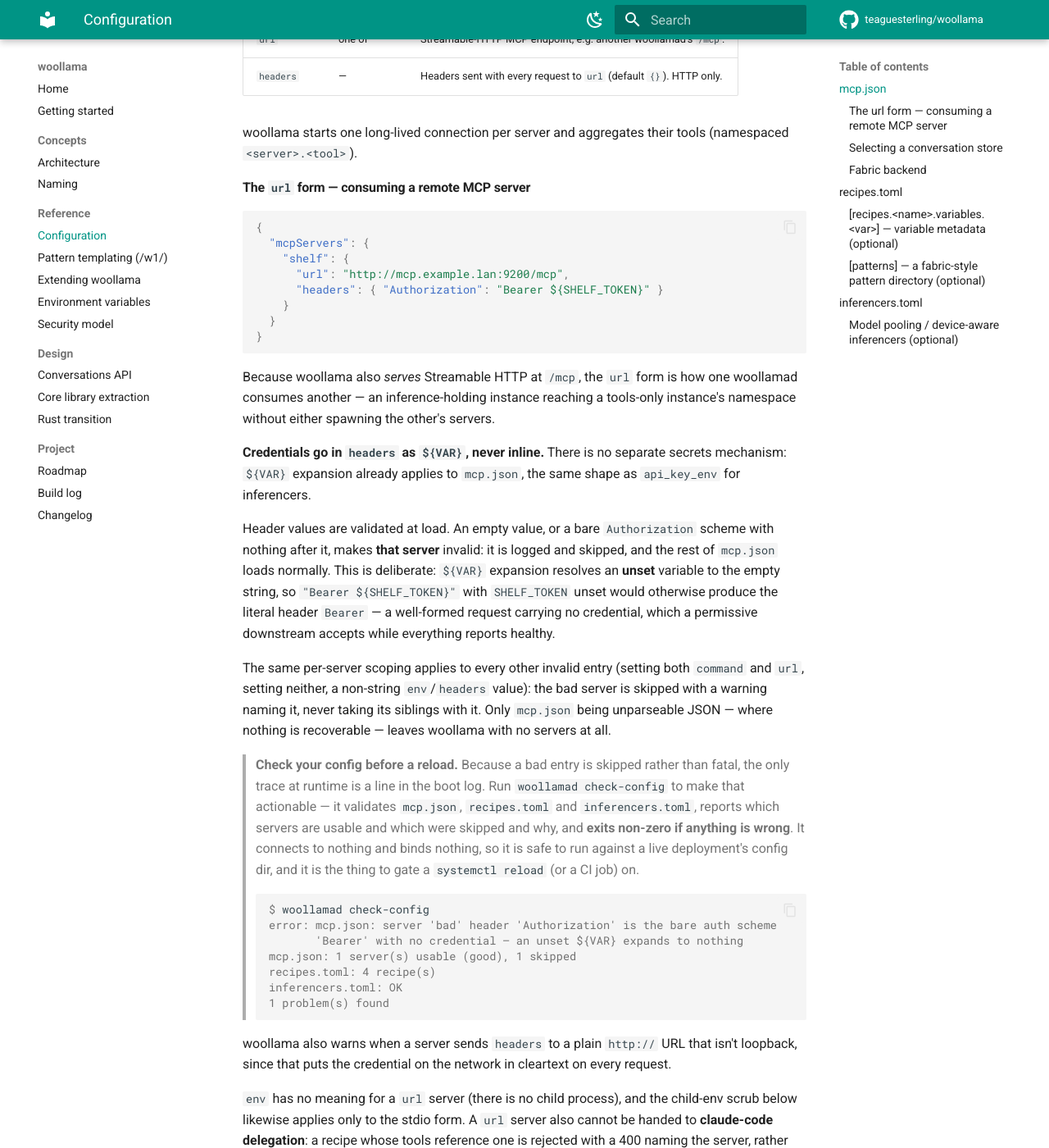
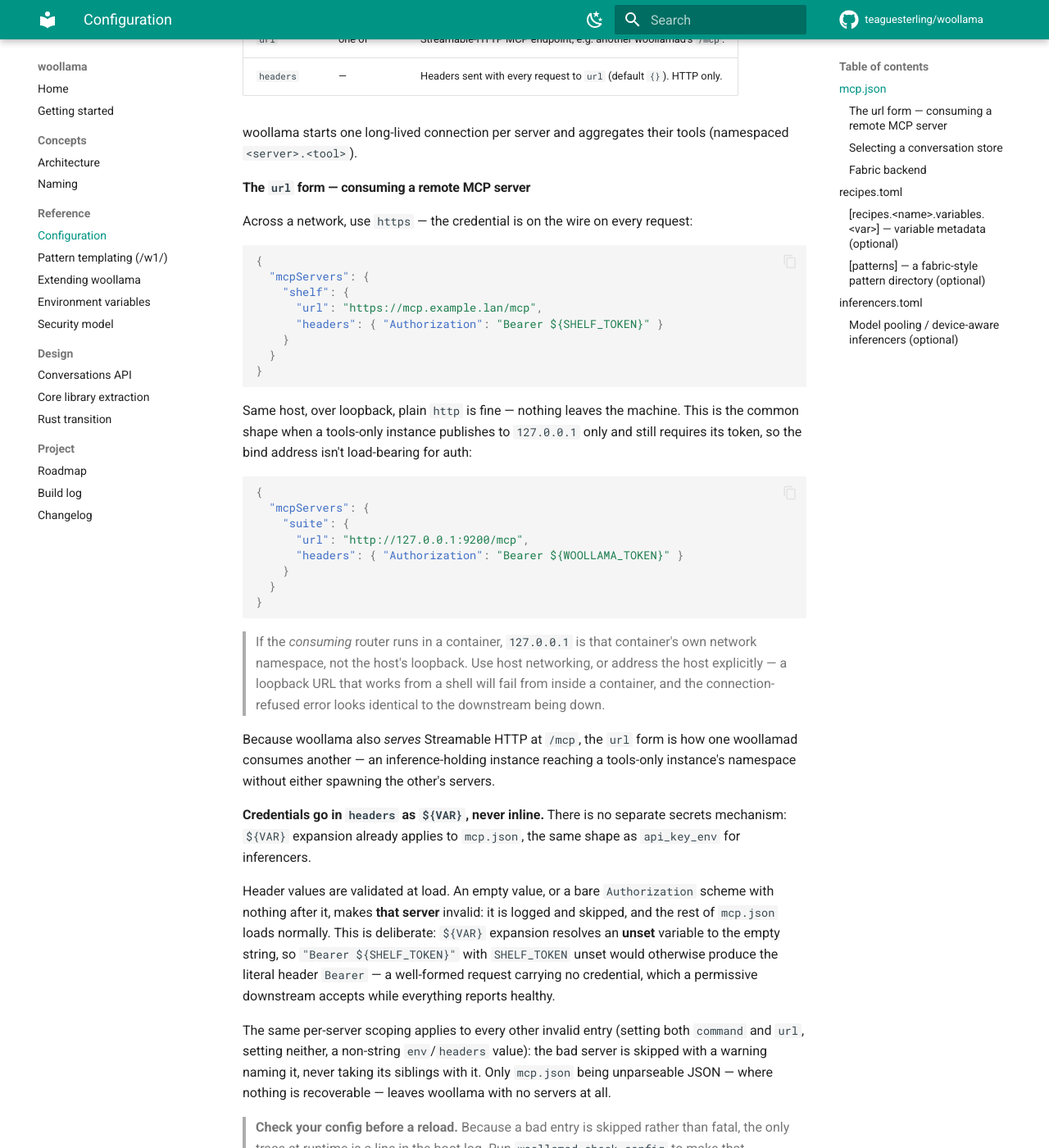
Before and after one commit to teaguesterling/woollama, an MkDocs documentation site: the page built from docs/configuration.md, in a window 1280 px wide and 1400 px high, scrolled down 1190 px. Shown: the whole window at 82% size. Built offline with MkDocs 1.6.1 and Material for MkDocs 9.7.7, drawn with Linux system fonts in a browser that asks for light colours; comment, search, counter and statistics services are not loaded.

Commit message:
docs: the url example modelled the exact anti-pattern the code warns about
configuration.md's canonical 'url' example was http:// with an
Authorization header - a configuration that now emits woollamad's own
plaintext-credential warning. The review flagged that the docs modelled
it; I added the warning to the code and the prose and never fixed the
example, so it shipped in v0.12.0.

Now shows https for the network case and 127.0.0.1 for the same-host case,
and notes that a loopback URL resolves to the container's own netns if the
CONSUMING router is containerized - where connection-refused is
indistinguishable from the downstream being down.

The remaining occurrence is inside the archived implementation plan, which
is a record of what was decided and is left as written.

Reported by the Tiiny session.

Co-Authored-By: Claude Opus 5 (1M context) <noreply@anthropic.com>
Claude-Session: https://claude.ai/code/session_01FN1dUATQYR4QgbSpADDQAW

````diff
--- a/docs/configuration.md
+++ b/docs/configuration.md
@@ -47,16 +47,39 @@ woollama starts one long-lived connection per server and aggregates their tools
 
 #### The `url` form — consuming a remote MCP server
 
+Across a network, use `https` — the credential is on the wire on every request:
+
 ```json
 {
   "mcpServers": {
     "shelf": {
-      "url": "http://mcp.example.lan:9200/mcp",
+      "url": "https://mcp.example.lan/mcp",
       "headers": { "Authorization": "Bearer ${SHELF_TOKEN}" }
     }
   }
 }
 ```
+
+Same host, over loopback, plain `http` is fine — nothing leaves the machine. This
+is the common shape when a tools-only instance publishes to `127.0.0.1` only and
+still requires its token, so the bind address isn't load-bearing for auth:
+
+```json
+{
+  "mcpServers": {
+    "suite": {
+      "url": "http://127.0.0.1:9200/mcp",
+      "headers": { "Authorization": "Bearer ${WOOLLAMA_TOKEN}" }
+    }
+  }
+}
+```
+
+> If the *consuming* router runs in a container, `127.0.0.1` is that container's
+> own network namespace, not the host's loopback. Use host networking, or address
+> the host explicitly — a loopback URL that works from a shell will fail from
+> inside a container, and the connection-refused error looks identical to the
+> downstream being down.
 
 Because woollama also *serves* Streamable HTTP at `/mcp`, the `url` form is how
 one woollamad consumes another — an inference-holding instance reaching a
````
